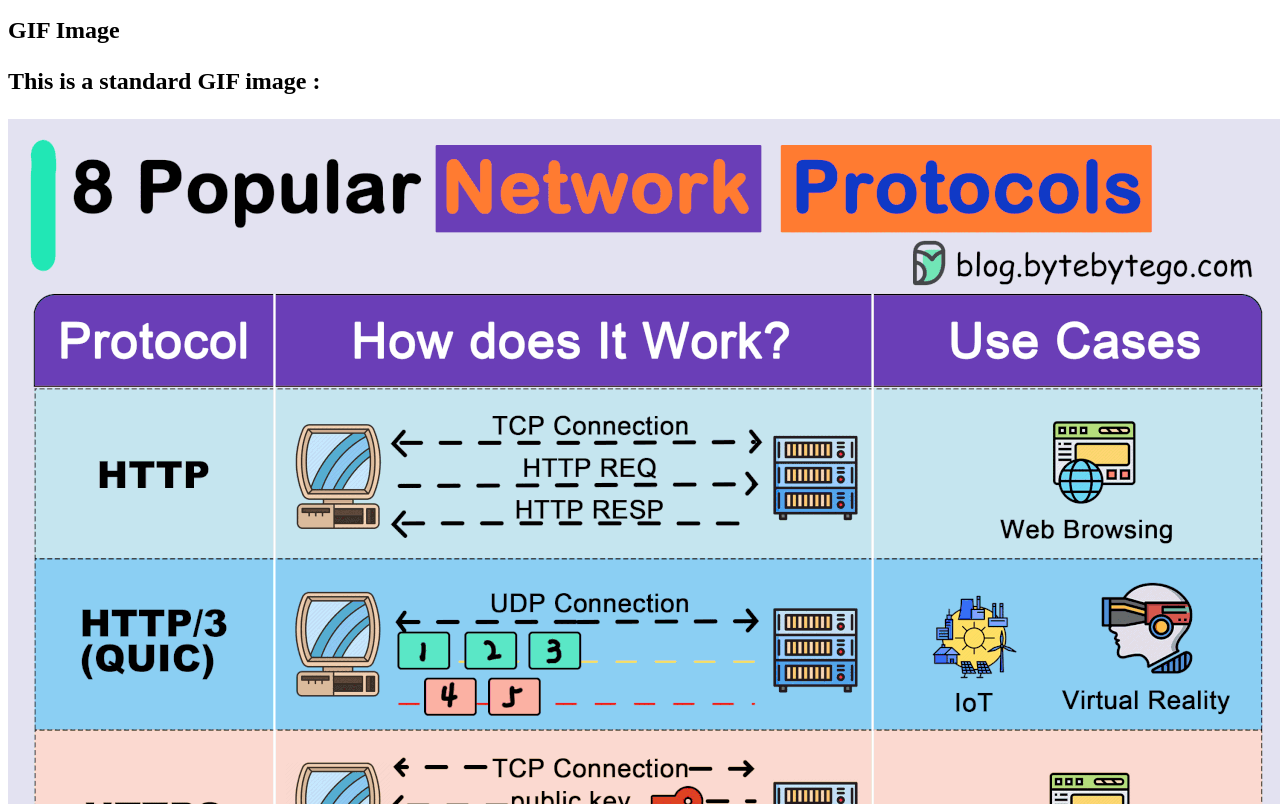
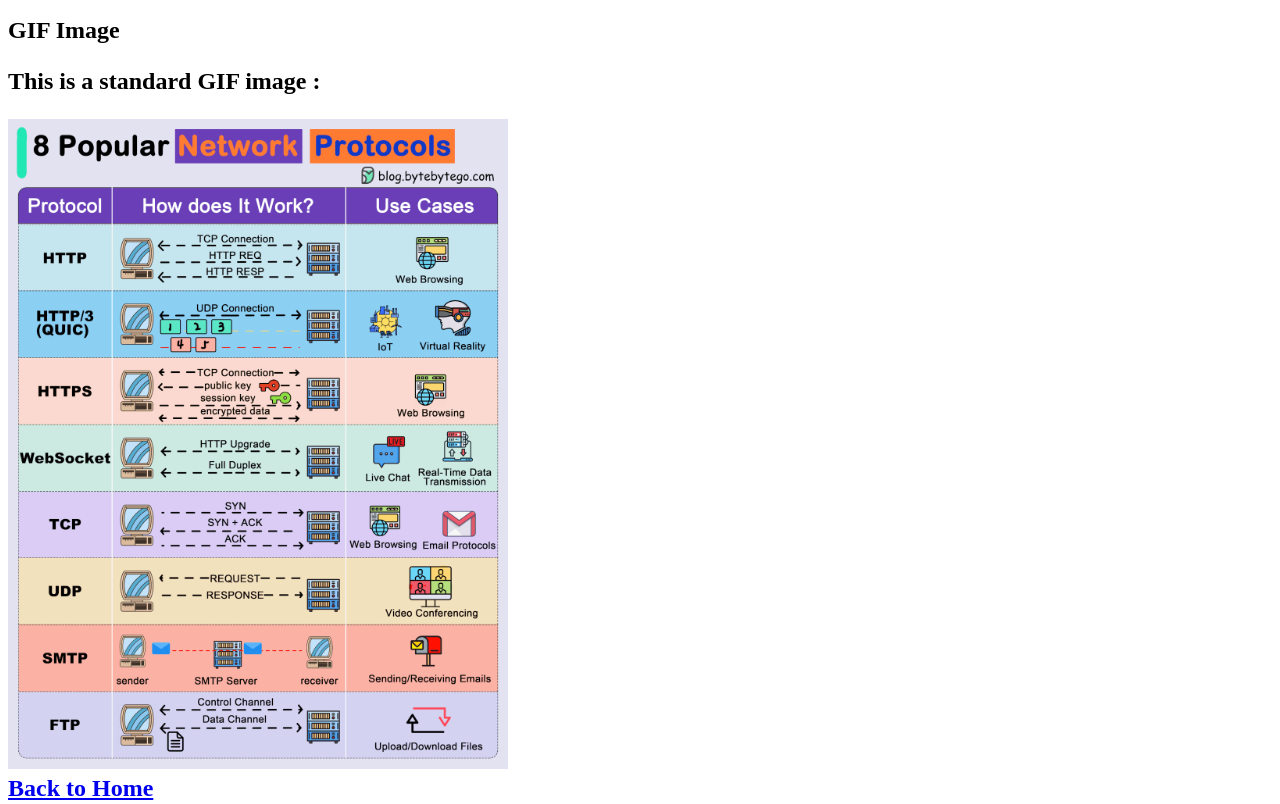
Before and after one commit to treeyoung24/Lab2, a plain HTML site: page images.html in a window 1280 px wide. Shown: the part 906-1710 px from the top of the page. Drawn offline with Linux system fonts and the light colour scheme.

Commit message:
minor changes

```diff
--- a/images.html
+++ b/images.html
@@ -34,7 +34,7 @@ img ">
 ="500">
 <h2 > GIF Image </ h2 >
 <p > This is a standard GIF image : </p >
-<img src =" images/example.gif " alt =" Example GIF Image " width
+<img src =" images/example.gif " alt =" Example GIF Image " width ="500">
 <!--Continue extra codes here -->
 <br><a href="./">Back to Home</a>
 </body>
```
